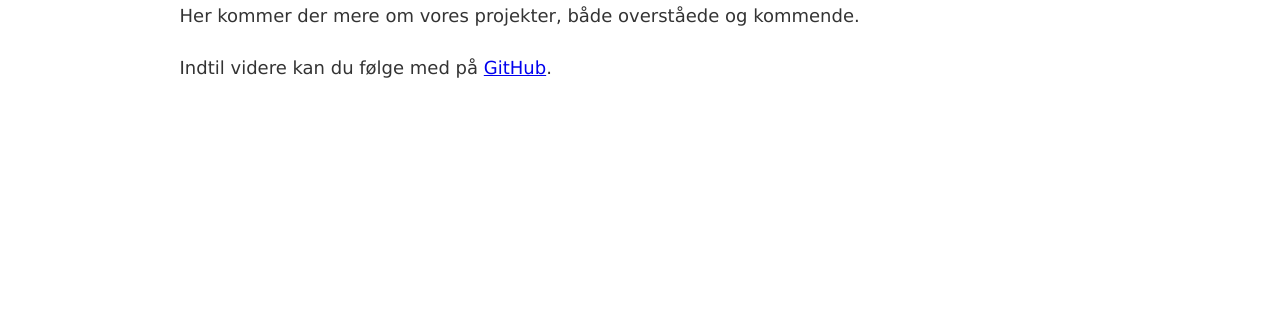
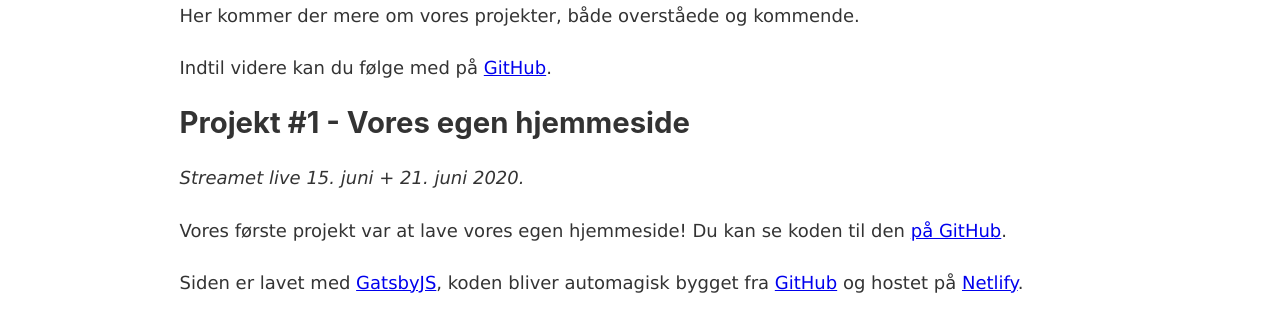
Before and after one commit to kaffeogkode/kaffeogkode.dk, a Gatsby site: page /projekter in a window 1280 px wide. Shown: the part 194-526 px from the top of the page. Built offline with nearby package versions, Linux system fonts and the light colour scheme; Gatsby itself is replaced by a stand-in of ours.

Commit message:
Fixes #8
🎆🎇🎉🥳🤩🎥

```diff
--- a/src/pages/projekter.js
+++ b/src/pages/projekter.js
@@ -9,6 +9,11 @@ const Projekter = () => (
     <h1>Projekter</h1>
     <p>Her kommer der mere om vores projekter, både overståede og kommende.</p>
     <p>Indtil videre kan du følge med på <a href="https://github.com/kaffeogkode">GitHub</a>.</p>
+
+    <h2>Projekt #1 - Vores egen hjemmeside</h2>
+    <p><em>Streamet live 15. juni + 21. juni 2020.</em></p>
+    <p>Vores første projekt var at lave vores egen hjemmeside! Du kan se koden til den <a href="https://github.com/kaffeogkode/kaffeogkode.dk/">på GitHub</a>.</p>
+    <p>Siden er lavet med <a href="https://www.gatsbyjs.org">GatsbyJS</a>, koden bliver automagisk bygget fra <a href="https://github.com/">GitHub</a> og hostet på <a href="https://www.netlify.com/">Netlify</a>.</p>
   </Layout>
 )
 
```
